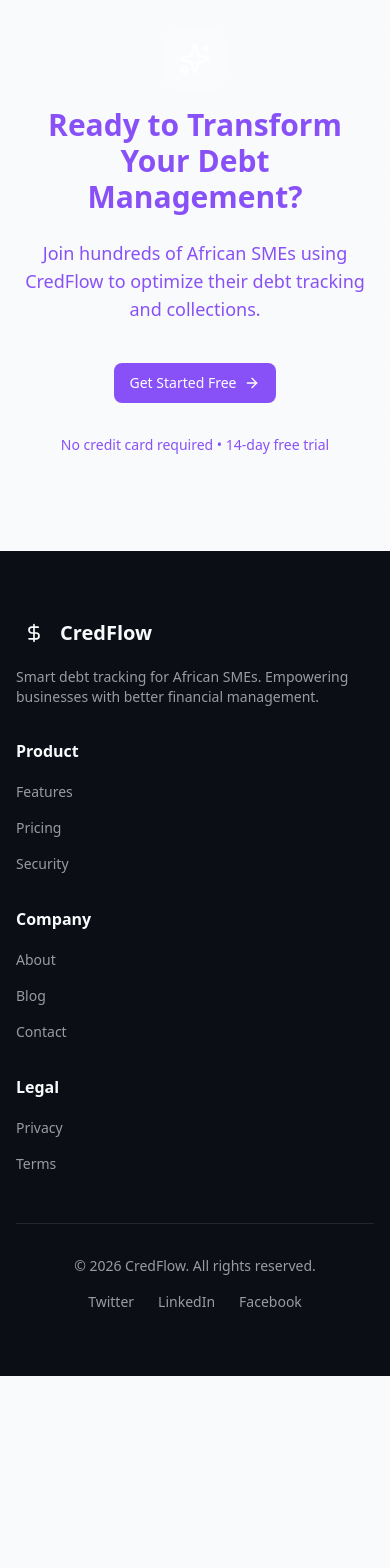
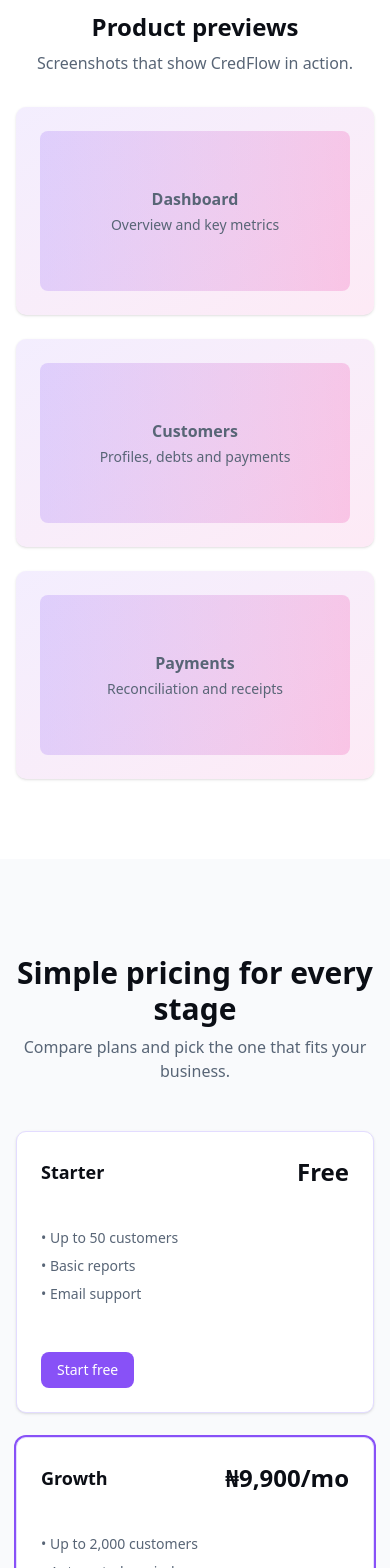
Before and after one commit to Justdan111/credFlow, a Next.js app: page / in a window 390 px wide. Shown: the part 5420-6988 px from the top of the page. Before the commit the page ends 6796 px from the top, so only its background shows below. Built offline with nearby package versions, Linux system fonts and the light colour scheme.

Commit message:
feat: add FAQ, Pricing, Testimonials, and Screenshots sections to landing page

```diff
--- a/src/app/(dashboard)/customers/[id]/page.tsx
+++ b/src/app/(dashboard)/customers/[id]/page.tsx
@@ -11,8 +11,7 @@ import {
   Mail,
   MapPin,
   Phone,
-  ShieldAlert,
-  Sparkles, TrendingUp, } from 'lucide-react';
+  ShieldAlert, Sparkles, TrendingUp, } from 'lucide-react';
 import { Card } from '@/components/ui/card';
 import { Button } from '@/components/ui/button';
 import { FadeInDown, FadeInUp, ScaleIn, StaggerContainer, StaggerItem } from '@/components/animations/motion-wrapper';
--- a/src/app/page.tsx
+++ b/src/app/page.tsx
@@ -7,6 +7,10 @@ import Footer from '@/components/landing/footer'
 import HeroSection from '@/components/landing/hero-section'
 import HowItWorksSection from '@/components/landing/how-it-woks'
 import Navbar from '@/components/landing/navbar'
+import PricingSection from '@/components/landing/pricing-section'
+import TestimonialsSection from '@/components/landing/testimonials-section'
+import FAQSection from '@/components/landing/faq-section'
+import ScreenshotsSection from '@/components/landing/screenshots-section'
 
 
 export default function page() {
@@ -17,6 +21,10 @@ export default function page() {
       <FeaturesSection />
       <HowItWorksSection />
       <BenefitsSection />
+      <ScreenshotsSection />
+      <PricingSection />
+      <TestimonialsSection />
+      <FAQSection />
       <CTASection />
       <Footer />
     </div>
--- /dev/null
+++ b/src/components/landing/faq-section.tsx
@@ -0,0 +1,38 @@
+const FAQSection = () => {
+  const faqs = [
+    {
+      q: 'How does billing work?',
+      a: 'We bill monthly. Upgrading or downgrading adjusts next invoice prorated accordingly.',
+    },
+    {
+      q: 'Can I import my customer list?',
+      a: 'Yes — Growth and Business plans support CSV import for customers and debts.',
+    },
+    {
+      q: 'Is my data secure?',
+      a: 'We use encrypted storage and follow industry best-practices for data protection.',
+    },
+  ]
+
+  return (
+    <section id="faq" className="py-20">
+      <div className="max-w-4xl mx-auto px-4 sm:px-6 lg:px-8">
+        <div className="text-center mb-8">
+          <h2 className="text-2xl font-bold">Frequently asked questions</h2>
+          <p className="text-muted-foreground mt-2">Answers to common questions about CredFlow.</p>
+        </div>
+
+        <div className="space-y-4">
+          {faqs.map((f, i) => (
+            <details key={i} className="p-4 border rounded-md">
+              <summary className="font-medium cursor-pointer">{f.q}</summary>
+              <p className="mt-2 text-muted-foreground">{f.a}</p>
+            </details>
+          ))}
+        </div>
+      </div>
+    </section>
+  )
+}
+
+export default FAQSection
--- /dev/null
+++ b/src/components/landing/pricing-section.tsx
@@ -0,0 +1,57 @@
+import { Card } from '@/components/ui/card'
+import { Button } from '@/components/ui/button'
+
+const PricingSection = () => {
+  const tiers = [
+    {
+      name: 'Starter',
+      price: 'Free',
+      bullets: ['Up to 50 customers', 'Basic reports', 'Email support'],
+    },
+    {
+      name: 'Growth',
+      price: '₦9,900/mo',
+      bullets: ['Up to 2,000 customers', 'Automated reminders', 'CSV import'],
+      popular: true,
+    },
+    {
+      name: 'Business',
+      price: 'Contact us',
+      bullets: ['Unlimited customers', 'Custom reports', 'SLA & onboarding'],
+    },
+  ]
+
+  return (
+    <section id="pricing" className="py-24 sm:py-32">
+      <div className="max-w-7xl mx-auto px-4 sm:px-6 lg:px-8">
+        <div className="text-center mb-12">
+          <h2 className="text-3xl font-bold">Simple pricing for every stage</h2>
+          <p className="text-muted-foreground mt-2">Compare plans and pick the one that fits your business.</p>
+        </div>
+
+        <div className="grid gap-6 grid-cols-1 sm:grid-cols-3">
+          {tiers.map((tier) => (
+            <Card key={tier.name} className={`p-6 rounded-lg ${tier.popular ? 'ring-2 ring-primary' : ''}`}>
+              <div className="flex items-center justify-between">
+                <h3 className="text-lg font-semibold">{tier.name}</h3>
+                <span className="text-2xl font-bold">{tier.price}</span>
+              </div>
+              <ul className="mt-4 space-y-2 text-sm text-muted-foreground">
+                {tier.bullets.map((b) => (
+                  <li key={b}>• {b}</li>
+                ))}
+              </ul>
+              <div className="mt-6">
+                <Button variant={tier.popular ? 'primary' : 'default'}>
+                  {tier.popular ? 'Get Growth' : tier.price === 'Free' ? 'Start free' : 'Contact sales'}
+                </Button>
+              </div>
+            </Card>
+          ))}
+        </div>
+      </div>
+    </section>
+  )
+}
+
+export default PricingSection
--- /dev/null
+++ b/src/components/landing/screenshots-section.tsx
@@ -0,0 +1,33 @@
+const ScreenshotsSection = () => {
+  const previews = [
+    { title: 'Dashboard', desc: 'Overview and key metrics' },
+    { title: 'Customers', desc: 'Profiles, debts and payments' },
+    { title: 'Payments', desc: 'Reconciliation and receipts' },
+  ]
+
+  return (
+    <section id="screenshots" className="py-20 bg-card">
+      <div className="max-w-7xl mx-auto px-4 sm:px-6 lg:px-8">
+        <div className="text-center mb-8">
+          <h2 className="text-2xl font-bold">Product previews</h2>
+          <p className="text-muted-foreground mt-2">Screenshots that show CredFlow in action.</p>
+        </div>
+
+        <div className="grid gap-6 grid-cols-1 md:grid-cols-3">
+          {previews.map((p) => (
+            <div key={p.title} className="rounded-lg overflow-hidden shadow-sm bg-linear-to-br from-primary/10 to-accent/10 p-6">
+              <div className="h-40 bg-linear-to-r from-primary/20 to-accent/20 rounded-md flex items-center justify-center text-muted-foreground">
+                <div className="text-center">
+                  <div className="font-semibold">{p.title}</div>
+                  <div className="text-sm mt-1">{p.desc}</div>
+                </div>
+              </div>
+            </div>
+          ))}
+        </div>
+      </div>
+    </section>
+  )
+}
+
+export default ScreenshotsSection
--- /dev/null
+++ b/src/components/landing/testimonials-section.tsx
@@ -0,0 +1,48 @@
+import { Card } from '@/components/ui/card'
+
+const TestimonialsSection = () => {
+  const items = [
+    {
+      quote:
+        'CredFlow helped us reduce outstanding balances by 42% in three months — their reminders and easy reconciliation are game changers.',
+      name: 'Amaka Johnson',
+      company: 'Kadi Foods',
+    },
+    {
+      quote:
+        'The analytics and export tools make our month-end so much faster. Support was helpful during onboarding.',
+      name: 'Samuel Okon',
+      company: 'Okon Logistics',
+    },
+    {
+      quote: 'Simple, reliable, and tailored to our SME needs. The payments UI is crisp.',
+      name: 'Aisha Bello',
+      company: 'Bello Traders',
+    },
+  ]
+
+  return (
+    <section id="testimonials" className="py-20 bg-muted">
+      <div className="max-w-7xl mx-auto px-4 sm:px-6 lg:px-8">
+        <div className="text-center mb-8">
+          <h2 className="text-2xl font-bold">What customers say</h2>
+          <p className="text-muted-foreground mt-2">Real results from real businesses using CredFlow.</p>
+        </div>
+
+        <div className="grid gap-6 grid-cols-1 md:grid-cols-3">
+          {items.map((t, i) => (
+            <Card key={i} className="p-6">
+              <blockquote className="text-sm text-foreground">“{t.quote}”</blockquote>
+              <div className="mt-4 text-sm text-muted-foreground">
+                <div className="font-semibold">{t.name}</div>
+                <div className="text-xs">{t.company}</div>
+              </div>
+            </Card>
+          ))}
+        </div>
+      </div>
+    </section>
+  )
+}
+
+export default TestimonialsSection
```
